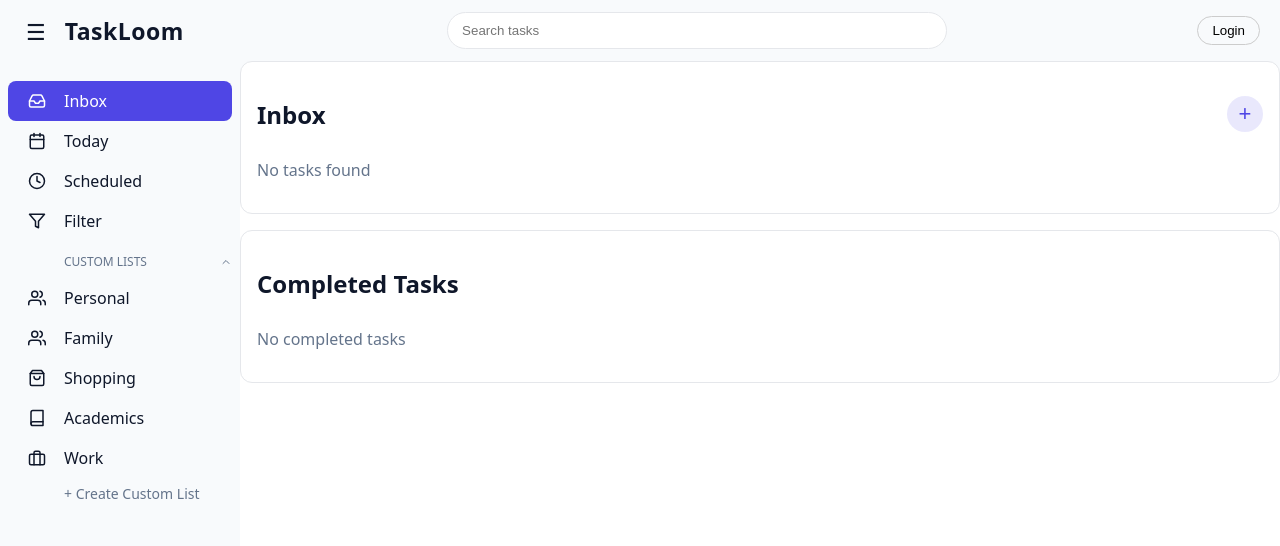
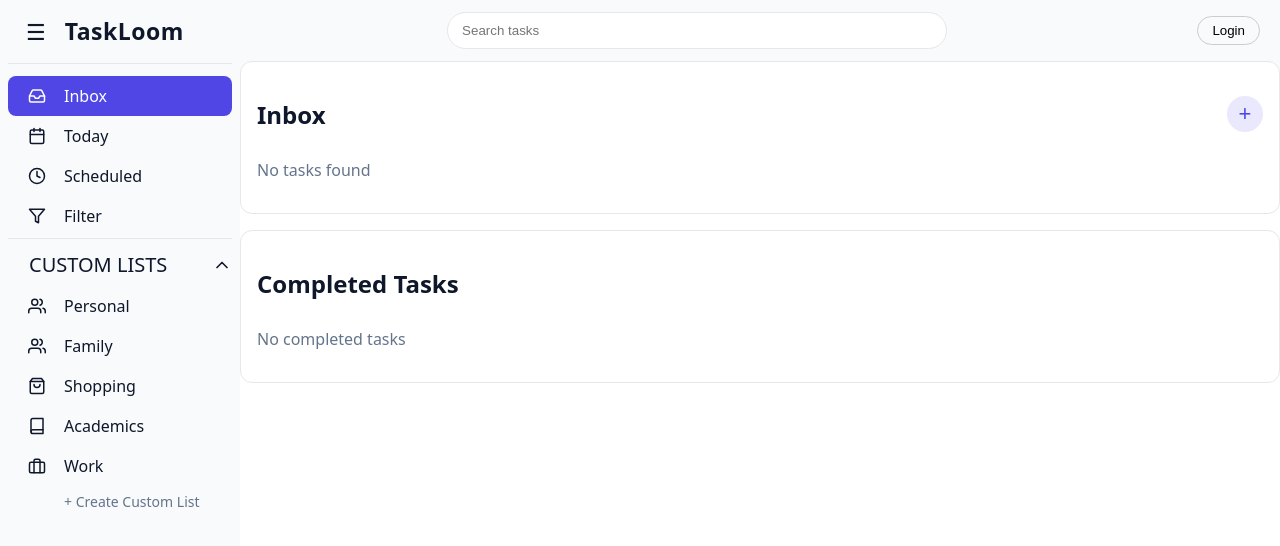
Before and after one commit to sukantadutta2003-tech/Task-Manager, a React (Create React App) app: page / in a window 1280 px wide. Shown: the top 546 px of the page. Built offline with nearby package versions, Linux system fonts and the light colour scheme.

Commit message:
Minor changes

```diff
--- a/src/components/Sidebar.js
+++ b/src/components/Sidebar.js
@@ -37,6 +37,7 @@ export default function Sidebar({
 
   return (
     <aside className={`sidebar ${sidebarOpen ? "open" : "collapsed"}`}>
+      <div className="sidebar-divider" />
       {/* MAIN */}
       <div className="sidebar-section">
         {mainItems.map((item) => (
@@ -52,6 +53,7 @@ export default function Sidebar({
           </div>
         ))}
       </div>
+      <div className="sidebar-divider" />
 
       {/* CUSTOM LISTS */}
       <div className="sidebar-section">
--- a/src/styles/app.css
+++ b/src/styles/app.css
@@ -24,7 +24,7 @@ body {
   width: 240px;
   background: var(--bg);
   /* border-right: 1px solid var(--border); */
-  padding: 8px 8px;
+  padding: 0px 8px;
   overflow: hidden;
   transition: width 0.25s ease;
 }
@@ -59,7 +59,7 @@ body {
 .sidebar-divider {
   height: 1px;
   background: var(--border);
-  margin: 8px 0 12px;
+  margin: 2px 0 12px;
 }
 
 /* ================== SECTIONS ================== */
@@ -70,9 +70,9 @@ body {
 
 /* ================== TITLES ================== */
 .sidebar-title {
-  font-size: 12px;
-  color: var(--muted);
-  padding-left: 56px;
+  font-size: 20px;
+  color: var(--text);
+  padding-left: 21px;
   margin-bottom: 8px;
   display: flex;
   align-items: center;
```
Also changed, not shown: src/App.js (+0 -9 lines).
